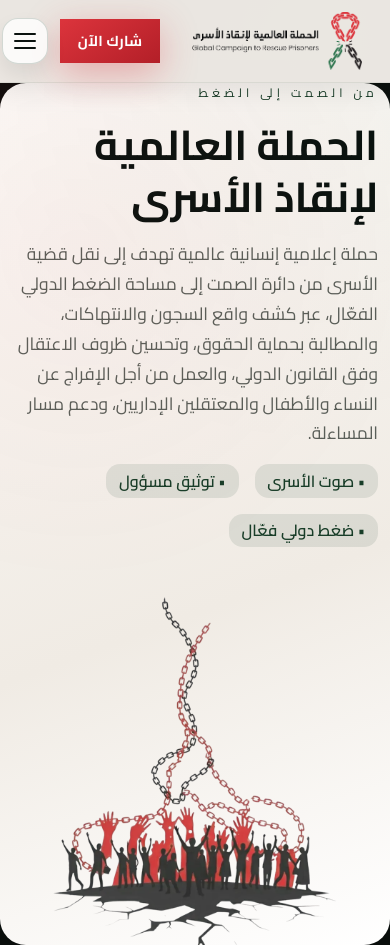
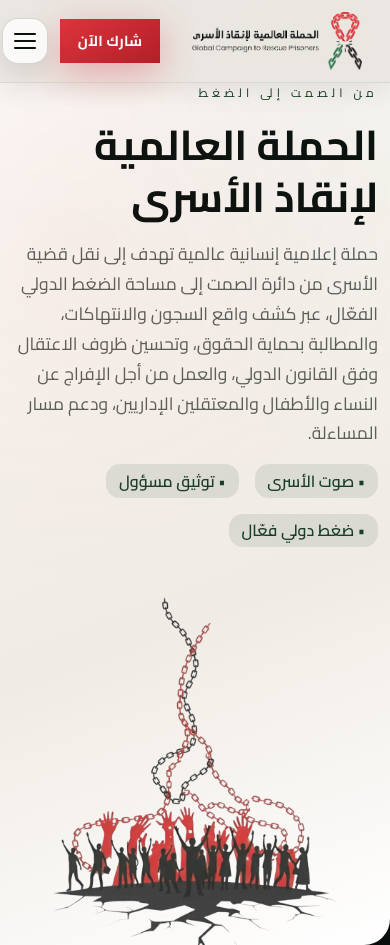
Before and after one commit to imsemoo/global--ampaign, a plain HTML site: page index.html in a window 390 px wide. Shown: the top 945 px of the page. Drawn offline with Linux system fonts and the light colour scheme.

Commit message:
Signed-off-by: Eslam abselnasser <96479431+imsemoo@users.noreply.github.com>

```diff
--- a/assets/css/style.css
+++ b/assets/css/style.css
@@ -1174,7 +1174,7 @@ body.is-menu-open {
   }
 
   .hero {
-    border-radius: var(--radius-lg);
+    border-radius: 0 0 var(--radius-lg);
   }
 
   .hero-actions {
```
